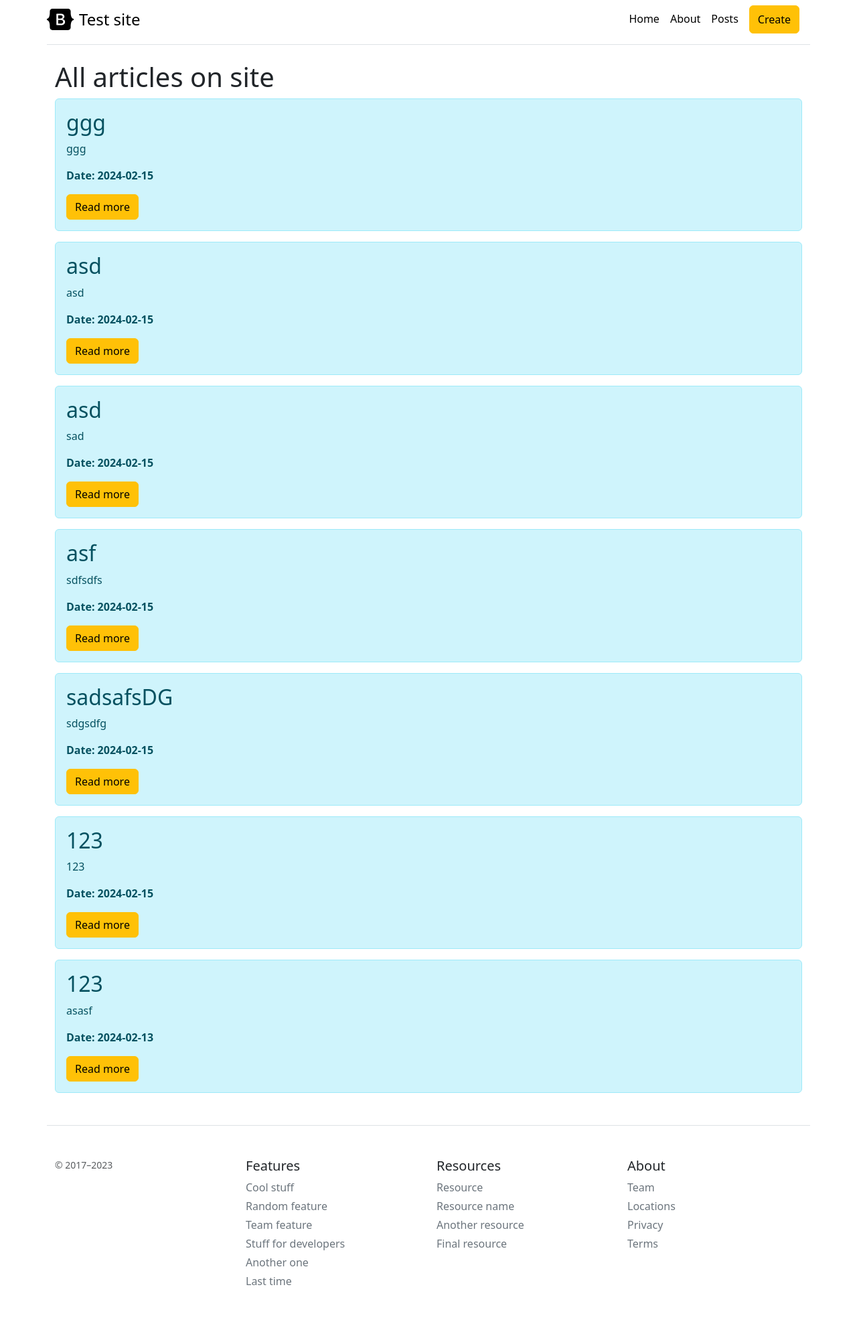
After one commit to OleksPro/flask_blog, a Flask app: page /posts in a window 1280 px wide. The commit adds this page. Shown: the whole page at 67% size. Run offline with Flask 3, Linux system fonts and the light colour scheme.

Commit message:
created page for added articles

```diff
--- a/app.py
+++ b/app.py
@@ -29,6 +29,18 @@ def about():
     return render_template("about.html")
 
 
+@app.route('/posts')
+def posts():
+    articles = Article.query.order_by(Article.date.desc()).all()
+    return render_template("posts.html", articles=articles)
+
+
+@app.route('/posts/<int:id>')
+def post_detail(id):
+    article = Article.query.get(id)
+    return render_template("post_detail.html", article=article)
+
+
 @app.route('/create_article', methods=['POST', 'GET'])
 def create_article():
     if request.method == 'POST':
@@ -41,7 +53,7 @@ def create_article():
         try:
             db.session.add(article)
             db.session.commit()
-            return redirect('/')
+            return redirect('/posts')
         except:
             return "An error occurred while adding an article"
     else:
--- a/templates/base.html
+++ b/templates/base.html
@@ -17,6 +17,7 @@
         <nav class="d-inline-flex mt-2 mt-md-0 ms-md-auto">
           <a class="me-3 py-2 link-body-emphasis text-decoration-none" href="#">Home</a>
           <a class="me-3 py-2 link-body-emphasis text-decoration-none" href="/about">About</a>
+          <a class="me-3 py-2 link-body-emphasis text-decoration-none" href="/posts">Posts</a>
           <a class="me-3 py-2 link-body-emphasis text-decoration-none btn btn-warning" href="/create_article">Create</a>
         </nav>
     </div>
--- /dev/null
+++ b/templates/posts.html
@@ -0,0 +1,17 @@
+{% extends 'base.html' %}
+
+{% block title %}
+    All articles on site
+{% endblock %}
+
+{% block body %}
+    <h1>All articles on site</h1>
+    {% for element in articles %}
+        <div class="alert alert-info">
+            <h2>{{ element.title }}</h2>
+            <p>{{ element.intro }}</p>
+            <p><b>Date: {{ element.date.date() }}</b></p>
+            <a href="/posts/{{ element.id }}" class="btn btn-warning">Read more</a>
+        </div>
+    {% endfor %}
+{% endblock %}
```
Also changed, not shown: templates/post_detail.html (added, +13 -0 lines), instance/blog.db.
